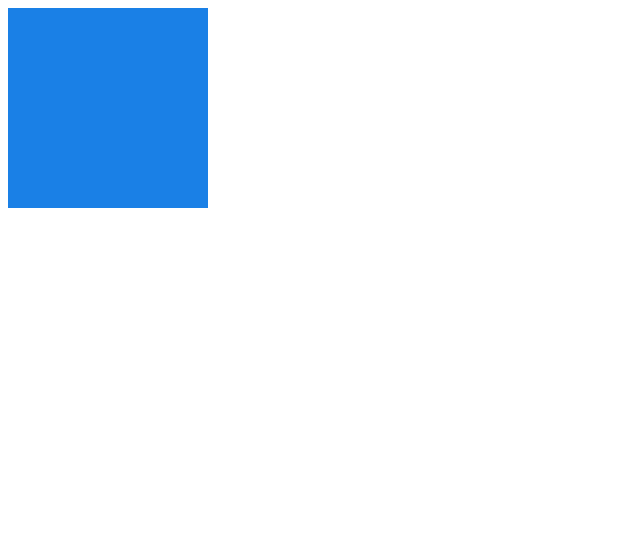
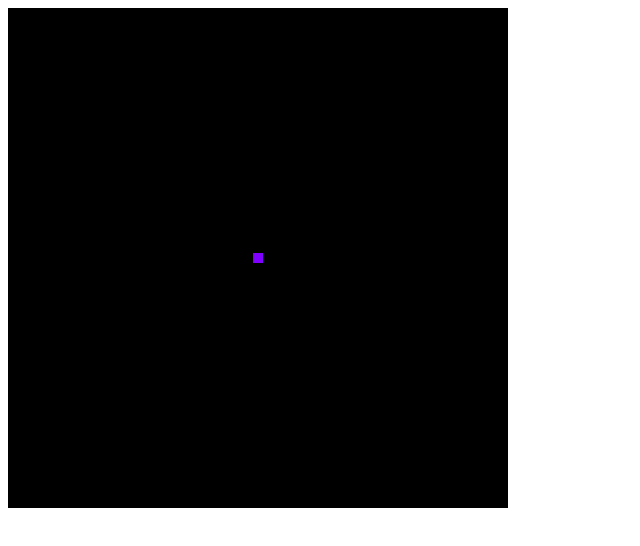
Before and after one commit to cg20221d/learning-webgl-DuffAldri, a plain HTML site: page index.html in a window 1280 px wide. Shown: the whole page, without its empty margins (0-640 px from the left). Drawn offline with Linux system fonts and the light colour scheme.

Commit message:
Pertemuan kedua part 1

```diff
--- a/index.html
+++ b/index.html
@@ -6,7 +6,7 @@
     <title>Belajar WebGL - Dup</title>
 </head>
 <body>
-    <canvas id="kanvas" width="200" height="200">Pake browser lama tuh</canvas>
+    <canvas id="kanvas" width="500" height="500">Pake browser lama tuh</canvas>
     <script src="main.js"></script>
 </body>
 </html>
--- a/main.js
+++ b/main.js
@@ -3,10 +3,15 @@ function main() {
     var gl = kanvas.getContext("webgl");
 
     // Vertex shader
-    var vertexShaderCode =
-    "void main(" +
-    "}";
-
+    var vertexShaderCode = `
+    void main() {
+        precision mediump float;
+        float x = 0.0;
+        float y = 0.0;
+        gl_PointSize = 10.0;
+        gl_Position = vec4(x, y, 0.0, 1.0);
+    }
+    `; //gl_Position = vec4(x, y, z, w);
 
     var vertexShaderObject = gl.createShader(gl.VERTEX_SHADER);
     gl.shaderSource(vertexShaderObject, vertexShaderCode);
@@ -15,10 +20,14 @@ function main() {
     // Fragment shader
     var fragmentShaderCode = `
     void main() {
-
+        precision mediump float;
+        float r = 0.0;
+        float g = 0.0;
+        float b = 1.0;
+        gl_FragColor = vec4(0.5, 0.0, 1.0, 1.0);
     }
-    `
-    var fragmentShaderObject = gl.createShader(gl.VERTEX_SHADER);
+    `;
+    var fragmentShaderObject = gl.createShader(gl.FRAGMENT_SHADER);
     gl.shaderSource(fragmentShaderObject, fragmentShaderCode);
     gl.compileShader(fragmentShaderObject); // Sampai sini sudah jadi .0
 
@@ -28,9 +37,10 @@ function main() {
     gl.linkProgram(shaderProgram);
     gl.useProgram(shaderProgram);
 
-    gl.clearColor(0.1, 0.5, 0.9, 1.0);
+    gl.clearColor(0, 0, 0, 1.0);
     gl.clear(gl.COLOR_BUFFER_BIT);
 
+    gl.drawArrays(gl.POINTS, 0, 1);
 }
 
 window.onload = main;
```
